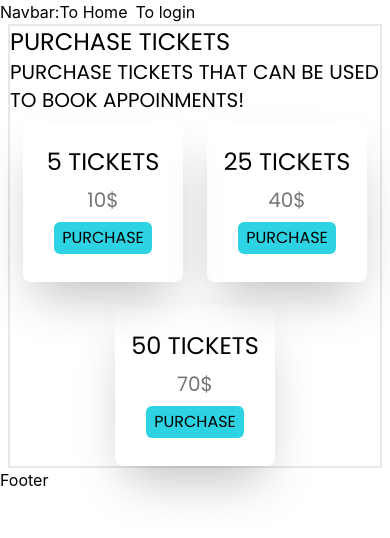
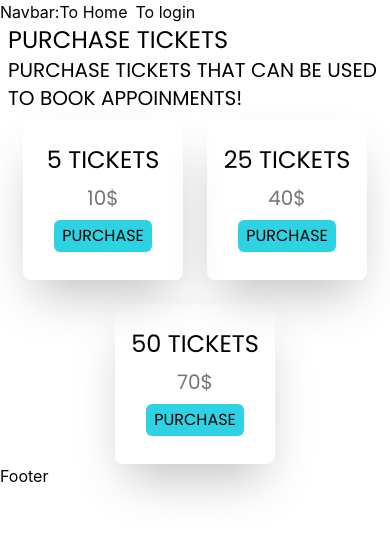
Before and after one commit to Recoded-Spark-Turkey-2022/Unboxed, a React (Create React App) app: page / in a window 390 px wide. Shown: the top 538 px of the page. Built offline with nearby package versions, Linux system fonts and the light colour scheme.

Commit message:
Style: add responsive design

```diff
--- a/src/components/ticket/Ticket.jsx
+++ b/src/components/ticket/Ticket.jsx
@@ -4,7 +4,7 @@ import TicketCard from './TicketCard';
 function Ticket() {
   return (
     <div className="flex flex-row px-2 sm:justify-center font-poppins">
-      <div className="border-2 sm:space-y-4">
+      <div className="sm:space-y-4">
         <h1 className="text-2xl font-medium sm:font-normal sm:text-5xl ">
           PURCHASE TICKETS
         </h1>
```
